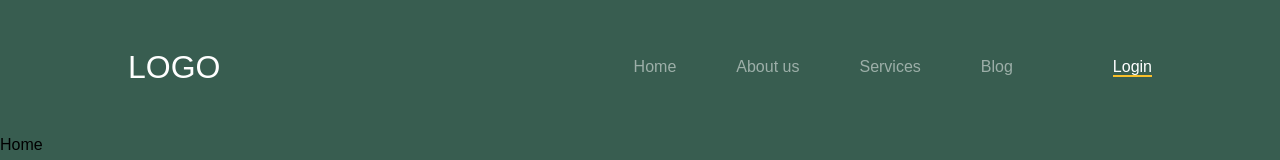
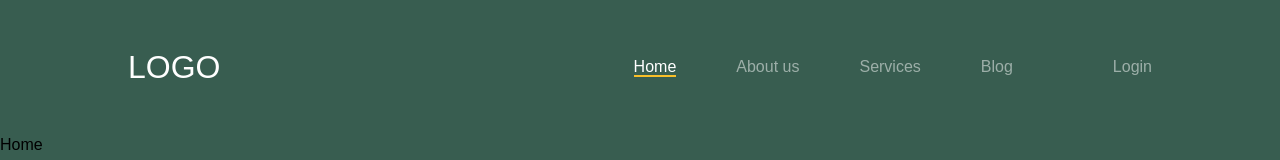
Before and after one commit to jxinn/REACT-react-template, a React (Create React App) app: page / in a window 1280 px wide. Shown: the top 160 px of the page. Built offline with nearby package versions, Linux system fonts and the light colour scheme.

Commit message:
add. NavLink

```diff
--- a/src/Components/Layout/Header.tsx
+++ b/src/Components/Layout/Header.tsx
@@ -1,4 +1,4 @@
-import { Link, useLocation } from "react-router-dom";
+import { NavLink, useLocation } from "react-router-dom";
 import styled from "styled-components";
 import { theme } from "~/theme";
 
@@ -11,11 +11,19 @@ export default function Header() {
       <NavBox>
         <Logo color={mainColor}>LOGO</Logo>
         <MenuBox color={mainColor}>
-          <Menu to="/">Home</Menu>
-          <Menu to="/about">About us</Menu>
-          <Menu to="/service">Services</Menu>
-          <Menu to="/blog">Blog</Menu>
-          <Menu to="/login" active={true}>
+          <Menu key="home" to="/">
+            Home
+          </Menu>
+          <Menu key="about" to="/about">
+            About us
+          </Menu>
+          <Menu key="service" to="/service">
+            Services
+          </Menu>
+          <Menu key="blog" to="/blog">
+            Blog
+          </Menu>
+          <Menu key="login" to="/login">
             Login
           </Menu>
         </MenuBox>
@@ -29,8 +37,7 @@ const Nav = styled.div<{ bgcolor?: string }>`
   align-items: center;
   height: 135px;
   border-bottom: 1px solid ${(props) => props.theme.borderColor};
-  background-color: ${(props) =>
-    props.bgcolor ? props.bgcolor : props.theme.bgColor};
+  background-color: ${(props) => props.bgcolor || props.theme.bgColor};
 `;
 const NavBox = styled.div`
   display: flex;
@@ -43,23 +50,24 @@ const NavBox = styled.div`
 const Logo = styled.h1<{ color?: string }>`
   font-size: 32px;
   font-weight: 500;
-  color: ${(props) => (props.color ? props.color : props.theme.primaryColor)};
+  color: ${(props) => props.color || props.theme.primaryColor};
 `;
 const MenuBox = styled.div<{ color?: string }>`
   display: flex;
   align-items: center;
   gap: 60px;
-  color: ${(props) => (props.color ? props.color : props.theme.primaryColor)};
+  color: ${(props) => props.color || props.theme.primaryColor};
 `;
-const Menu = styled(Link)<{ active?: boolean }>`
+const Menu = styled(NavLink)`
   font-size: 16px;
   font-weight: 500;
   opacity: 50%;
   padding-bottom: 1px;
-  ${(props) =>
-    props.active &&
-    `box-shadow: inset 0 -2px 0 0 ${props.theme.accentColor}; opacity: 1;`}
   &:last-child {
     margin-left: 40px;
   }
+  &.active {
+    box-shadow: inset 0 -2px 0 0 ${(props) => props.theme.accentColor};
+    opacity: 1;
+  }
 `;
```
